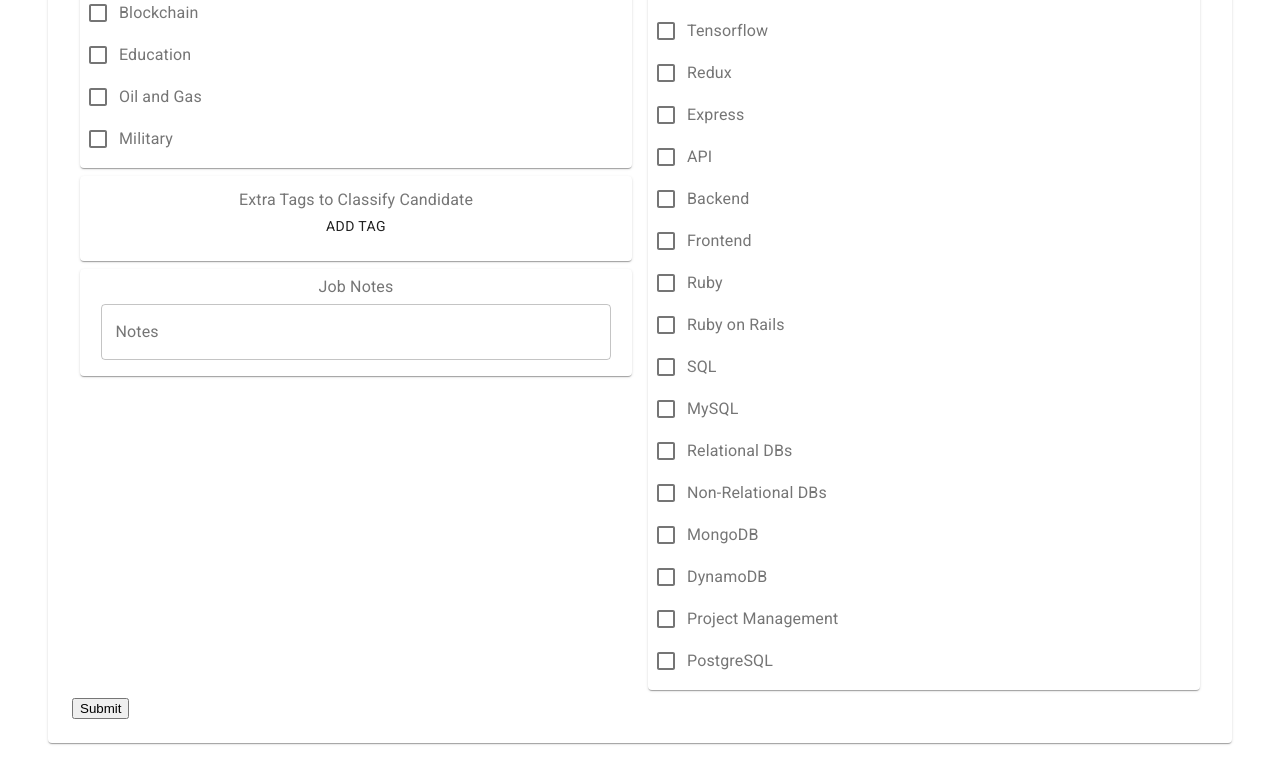
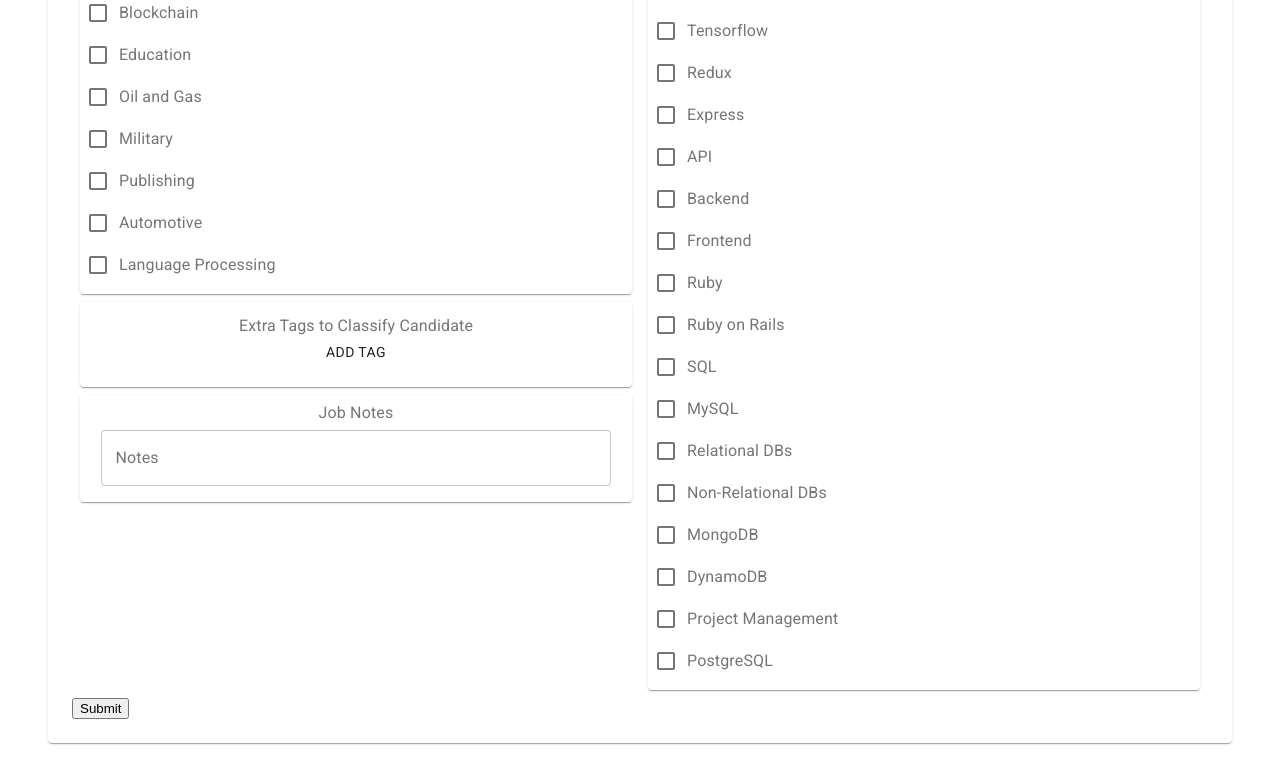
Before and after one commit to mnavoy4/HCRmatcher2, a React (Create React App) app in the folder frontend/: page /add-job in a window 1280 px wide. Shown: the part 1702-2485 px from the top of the page. Built offline with nearby package versions, Linux system fonts and the light colour scheme.

Commit message:
added other relevant industries

```diff
--- a/frontend/src/data/industries.js
+++ b/frontend/src/data/industries.js
@@ -1,5 +1,5 @@
 export default {
   industries: ['FinTech', 'Healthcare', 'Finance', 'Telecom', 'Linux',
   'ASIC', 'Cyber Security', 'Defense', 'Aerospace', 'Data Science', 'Machine Learning', 'IT', 'Project Management',
-  'Blockchain', 'Education', 'Oil and Gas', 'Military',]
+  'Blockchain', 'Education', 'Oil and Gas', 'Military', 'Publishing', 'Automotive', 'Language Processing']
 }
```
